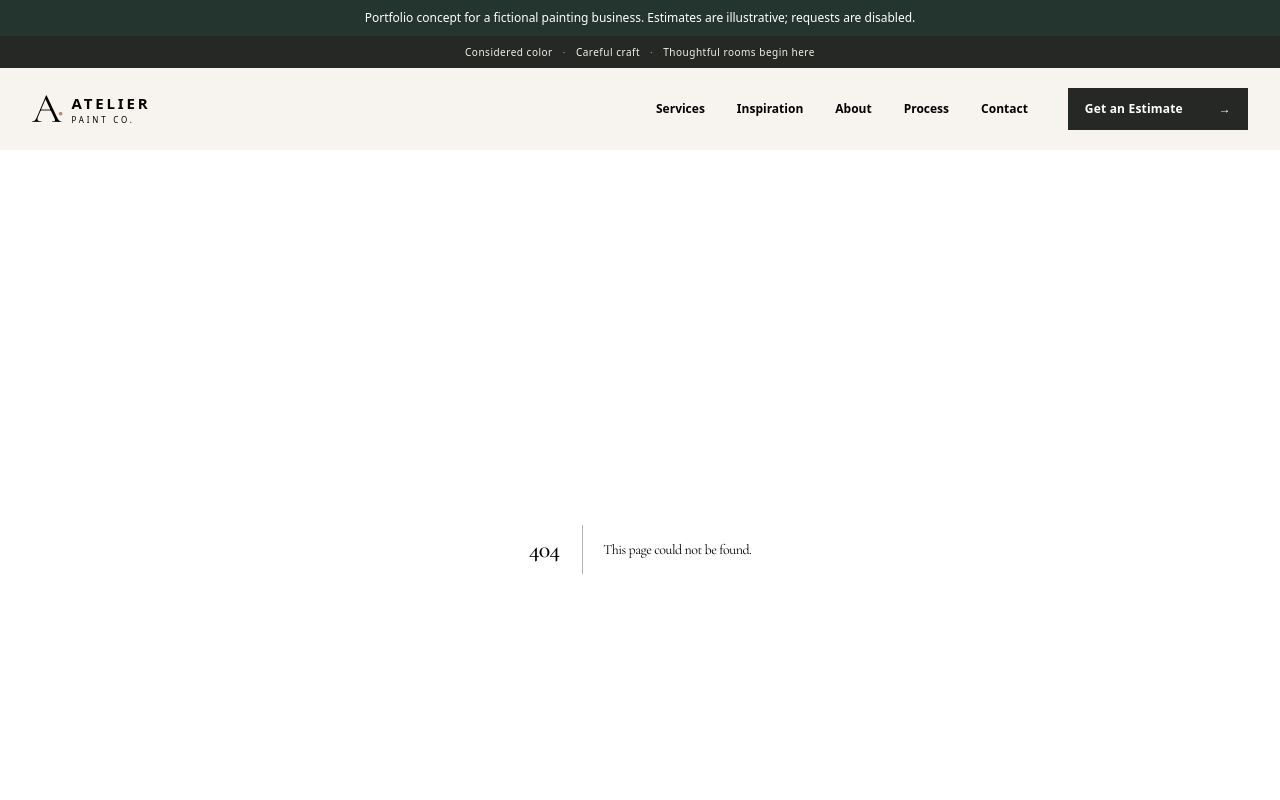
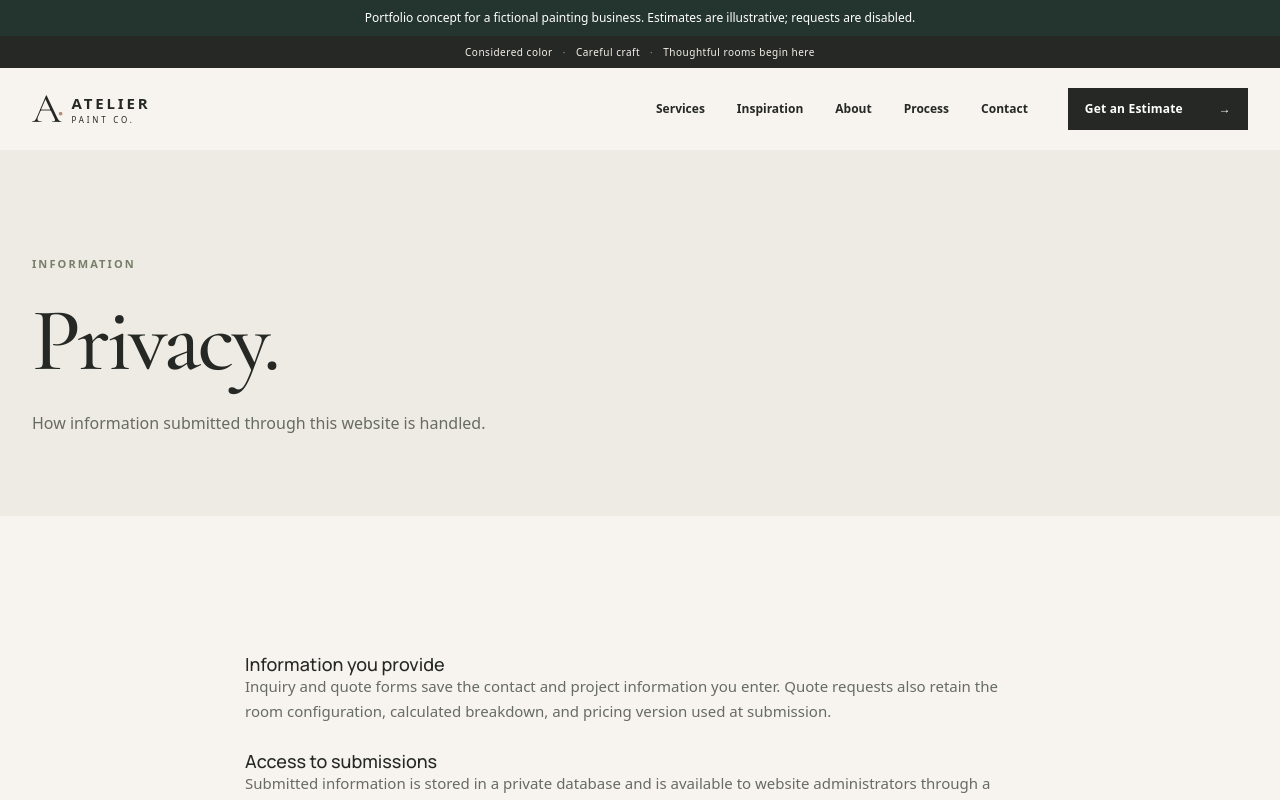
Before and after one commit to Saim1211/Alteir, a Next.js app: page /privacy in a window 1280 px wide. Before the commit this address had no page. Shown: the top 800 px of the page. Built offline with nearby package versions, Linux system fonts and the light colour scheme.

Commit message:
Add privacy page

```diff
--- /dev/null
+++ b/src/app/privacy/page.tsx
@@ -0,0 +1,3 @@
+import type { Metadata } from "next";
+export const metadata:Metadata={title:"Privacy"};
+export default function PrivacyPage(){return <main><section className="page-hero"><div className="wrap"><p className="eyebrow">Information</p><h1>Privacy.</h1><p>How information submitted through this website is handled.</p></div></section><section className="section"><div className="wrap legal-copy"><h2>Information you provide</h2><p>Inquiry and quote forms save the contact and project information you enter. Quote requests also retain the room configuration, calculated breakdown, and pricing version used at submission.</p><h2>Access to submissions</h2><p>Submitted information is stored in a private database and is available to website administrators through a protected dashboard. Form submissions are not publicly displayed.</p><h2>Confirmation access</h2><p>A quote confirmation can be viewed in the browser used to submit it for seven days. Please avoid entering sensitive personal information into the forms.</p><h2>Technical safeguards</h2><p>Forms use server-side validation and rate limiting. This website does not process payments.</p></div></section></main>}
```
